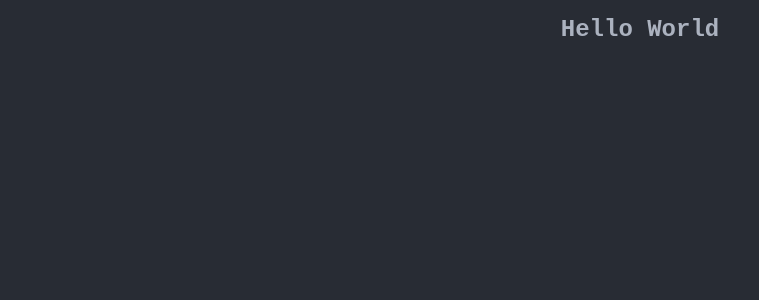
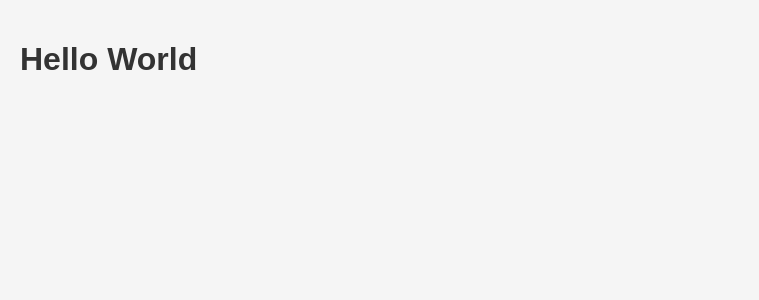
Before and after one commit to ur884241/tarot7, a React (Vite) app: page / in a window 1280 px wide. Shown: the top 300 px of the page, without its empty margins (0-759 px from the left). Built offline with nearby package versions, Linux system fonts and the light colour scheme.

Commit message:
New from Sonet

```diff
--- a/src/styles/main.css
+++ b/src/styles/main.css
@@ -10,16 +10,14 @@
   }
 
   body {
-    background-color: var(--bg-color);
-    color: var(--text-color);
-    font-family: 'Courier New', monospace;
-    font-size: 12px;
+    font-family: Arial, sans-serif;
     margin: 0;
-    padding: 0;
-    display: flex;
-    flex-direction: column;
-    align-items: center;
-    min-height: 100vh;
+    padding: 20px;
+    background-color: #f5f5f5;
+  }
+
+  h1 {
+    color: #333;
   }
 
   .container {
```
Also changed, not shown: vercel.json.
